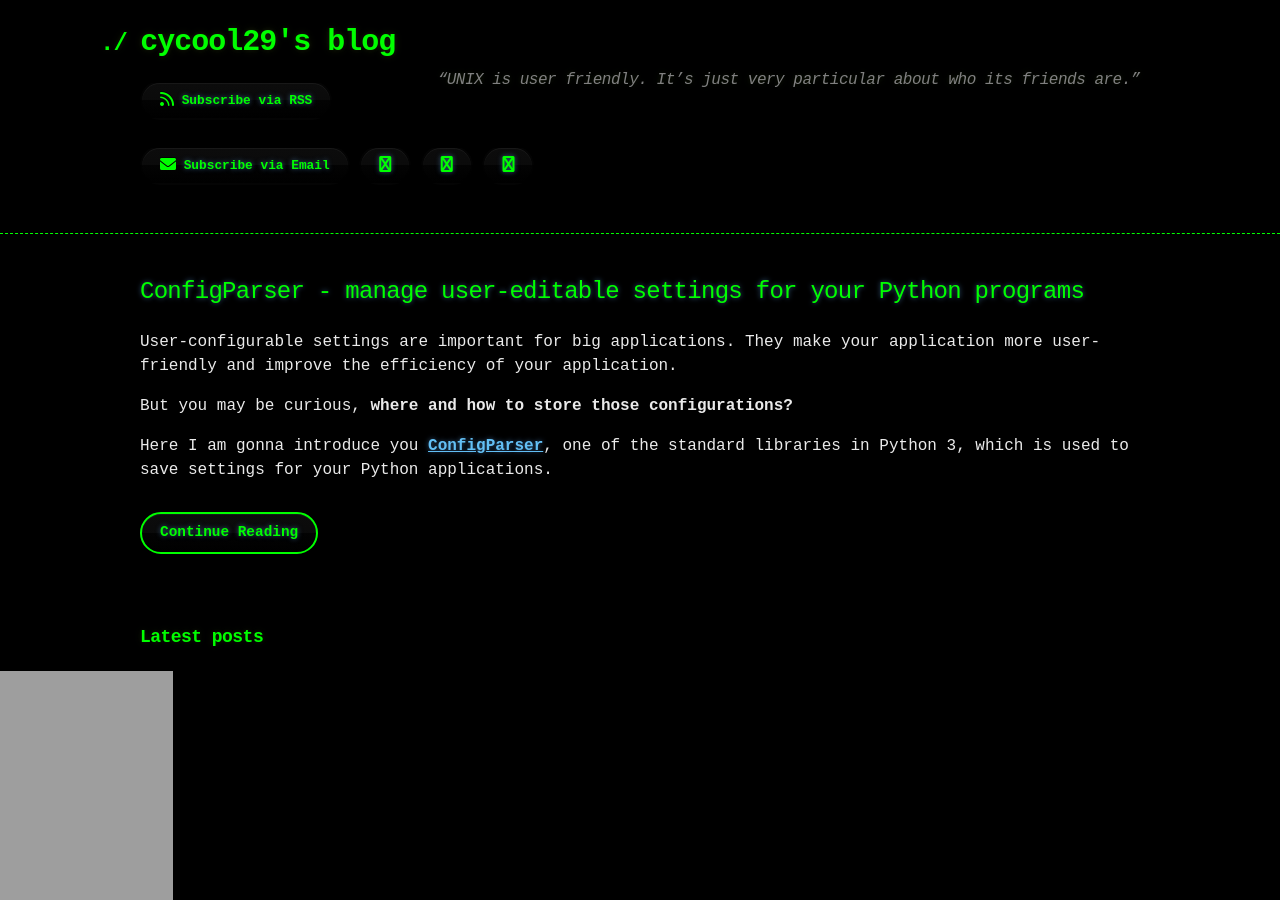
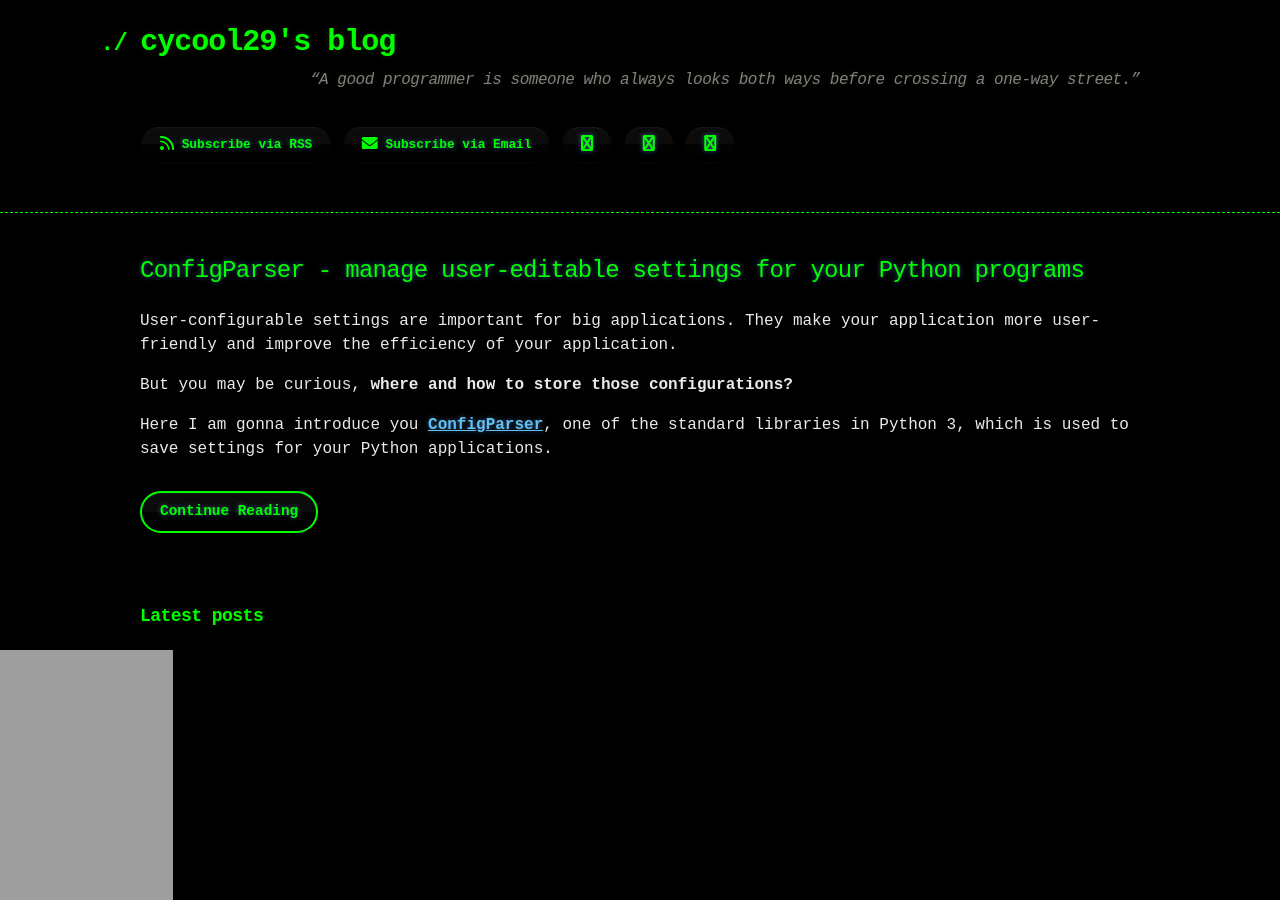
Before and after one commit to cycool29/cycool29.github.io, a Jekyll site: the page built from index.md, in a window 1280 px wide and 900 px high. Built offline with Jekyll 4.4.1, drawn with Linux system fonts in a browser that asks for light colours; a style sheet for code colours, icons or effects is not loaded.

Commit message:
Update quotes

```diff
--- a/_config.yml
+++ b/_config.yml
@@ -1,5 +1,5 @@
 title: cycool29's blog
-description: "“UNIX is user friendly. It’s just very particular about who its friends are.” "
+description: "“A good programmer is someone who always looks both ways before crossing a one-way street.” "
 bio: A high school student. Intermediate in Python, Git, Bash. Learning JavaScript. He/Him. "
 author: cycool29
 url: https://cycool29.github.io
```
